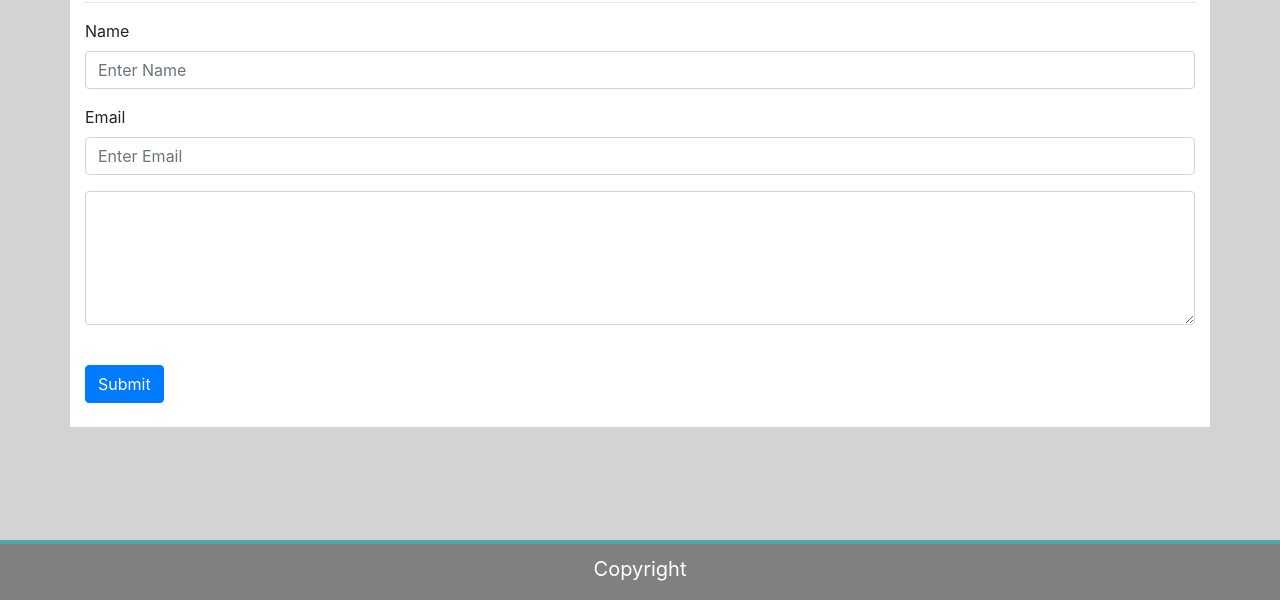
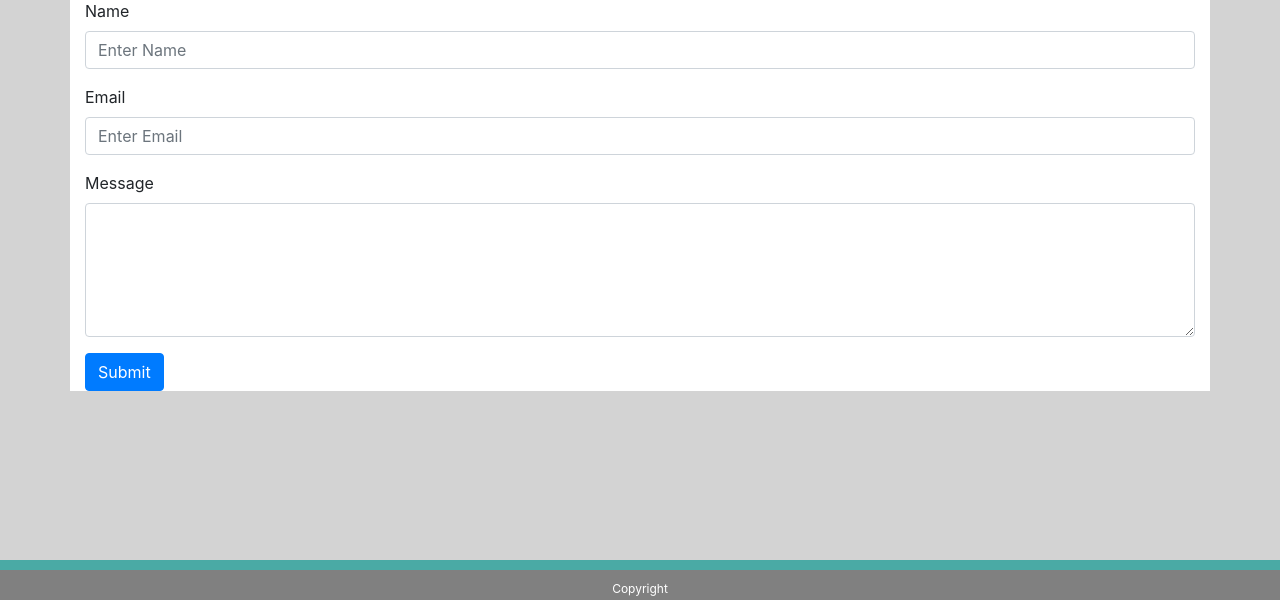
Before and after one commit to pxgraham/Bootstrap-Portfolio, a plain HTML site: page contact.html in a window 1280 px wide. Shown: the part 200-800 px from the top of the page. Drawn offline with nearby package versions, Linux system fonts and the light colour scheme.

Commit message:
fixed minor details

```diff
--- a/contact.html
+++ b/contact.html
@@ -44,7 +44,7 @@
         </div>
     </nav>
 
-    <div class="container" style="margin-top: 30px; background: white;">
+    <div class="container" style="margin-top: 10px; background: white;">
         <div class="row">
             <div class="col">
                 <br>
@@ -61,24 +61,23 @@
                     </div>
                     <div class="form-group">
                       <label for="exampleInputPassword1">Email</label>
-                      <input type="password" class="form-control" id="exampleInputPassword1" placeholder="Enter Email">
+                      <input type="text" class="form-control" id="exampleInputPassword1" placeholder="Enter Email">
                     </div>
                     <div class="form-group">
+                        <label>Message</label>
                         <textarea class="form-control" rows="5"></textarea>
                     </div>
-                    <br>
                     <button type="submit" class="btn btn-primary">Submit</button>
                   </form>
-                  <br>
             </div>
         </div>
     </div>
 
-    <div style="position: fixed; bottom: 50px; width: 100%; height: 5px; color: white; background: #4aaaa5; padding-top: 10px;">
+    <div style="position: fixed; bottom: 30px; width: 100%; height: 2px; color: white; background: #4aaaa5; padding-top: 10px;">
     </div>
 
-    <div style="position: fixed; bottom: 0px; width: 100%; color: white; background: grey; padding-top: 10px;">
-        <p style="text-align: center; font-size: 20px;">Copyright</p>
+    <div style="position: fixed; bottom: 0px; width: 100%; color: white; background: grey; padding-top: 10px; height: 30px;">
+        <p style="text-align: center; font-size: 12px;">Copyright</p>
     </div>
 
 </body>
```
Also changed, not shown: index.html (+11 -12 lines), portfolio.html (+4 -3 lines).
